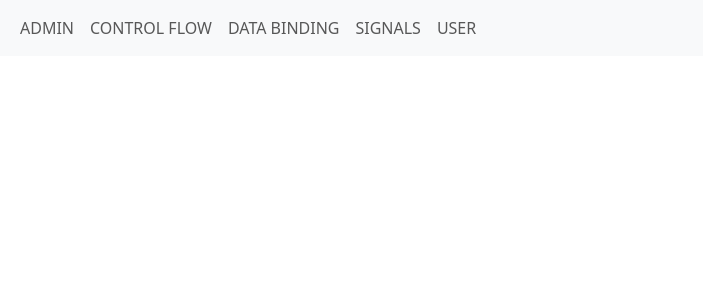
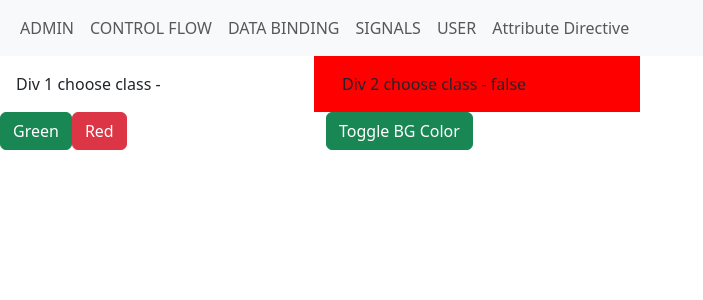
Before and after one commit to Eminence06/Angular, an Angular app: page /Attr-dir in a window 1280 px wide. Before the commit this address led to /. Shown: the top 300 px of the page, without its empty margins (0-703 px from the left). Built offline with nearby package versions, Linux system fonts and the light colour scheme.

Commit message:
added attribute directive

```diff
--- a/src/app/app.html
+++ b/src/app/app.html
@@ -16,6 +16,9 @@
             <li class="nav-item">
                 <a class="nav-link" routerLink="user">USER</a>
             </li>
+            <li class="nav-item">
+                <a class="nav-link" routerLink="Attr-dir">Attribute Directive</a>
+            </li>
         </ul>
     </div>
 </nav>
--- /dev/null
+++ b/src/app/component/att-directive/att-directive.html
@@ -0,0 +1,23 @@
+<div class="row">
+    <div class="col-3">
+        <div class="p-3" [ngClass]="div1ClassName()">
+            Div 1 choose class - {{div1ClassName()}}
+        </div>
+    </div>
+    <div class="col-3" [ngStyle]="{'background-color': istrue=== true?'blue':'red'}">
+        <div class="p-3">
+            Div 2 choose class - {{istrue}}
+        </div>
+    </div>
+</div>
+
+<div class="row">
+    <div class="col-3">
+        <button class="btn btn-success" (click)="classChange('bg-success')">Green</button>
+        <button class="btn btn-danger" (click)="classChange('bg-danger')">Red</button>
+    </div>
+
+    <div class="col-3">
+        <button class="btn btn-success" (click)="toggle()">Toggle BG Color</button>
+    </div>
+</div>
--- /dev/null
+++ b/src/app/component/att-directive/att-directive.ts
@@ -0,0 +1,24 @@
+import { NgClass, NgStyle } from '@angular/common';
+import { Component, signal, Signal } from '@angular/core';
+
+@Component({
+  selector: 'app-att-directive',
+  imports: [NgClass,NgStyle],
+  templateUrl: './att-directive.html',
+  styleUrl: './att-directive.css',
+})
+export class AttDirective {
+
+  div1ClassName = signal<string>("");
+
+  istrue : boolean = false;
+
+  classChange(classname : string ){
+    this.div1ClassName.set(classname);
+  }
+
+  toggle(){
+    this.istrue = !this.istrue;
+  }
+
+}
```
Also changed, not shown: src/app/app.routes.ts (+15 -10 lines), src/app/component/att-directive/att-directive.css (added), 1 other file (tests, documents, lock files or other folders).
